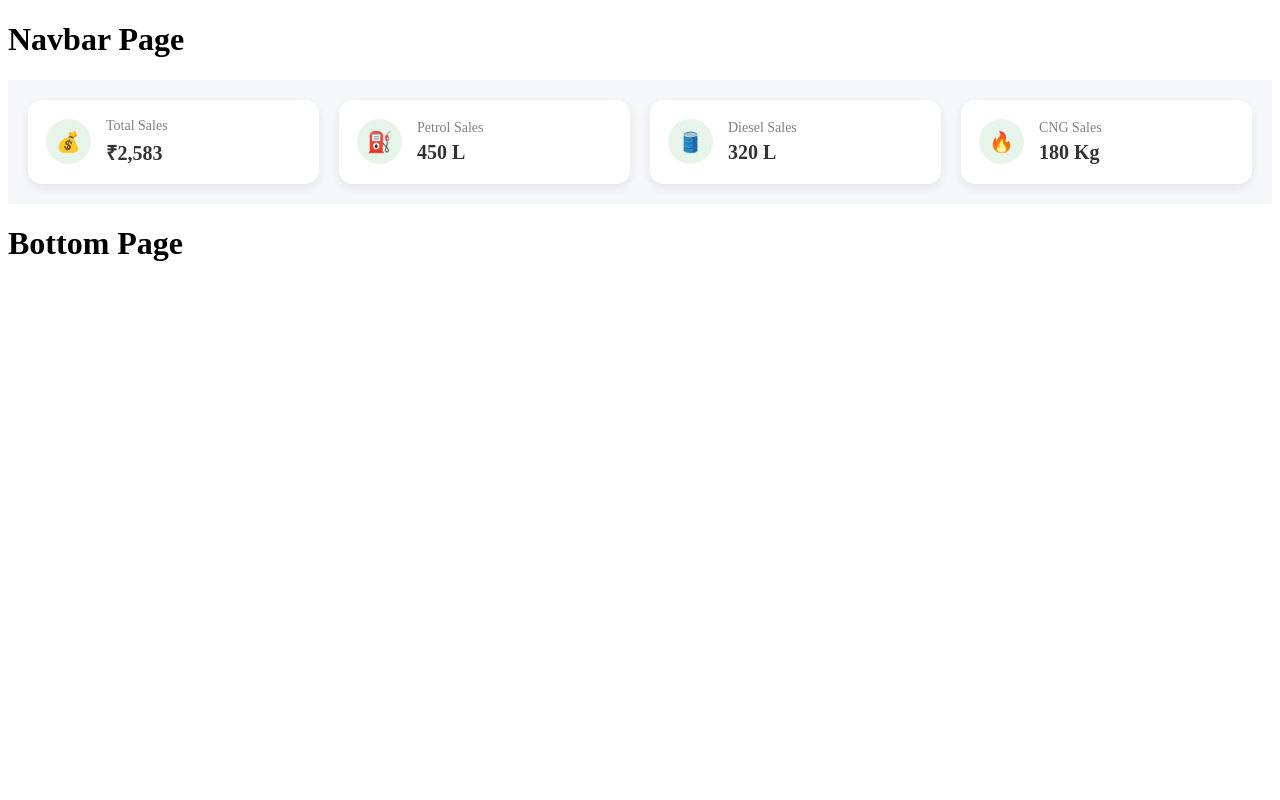
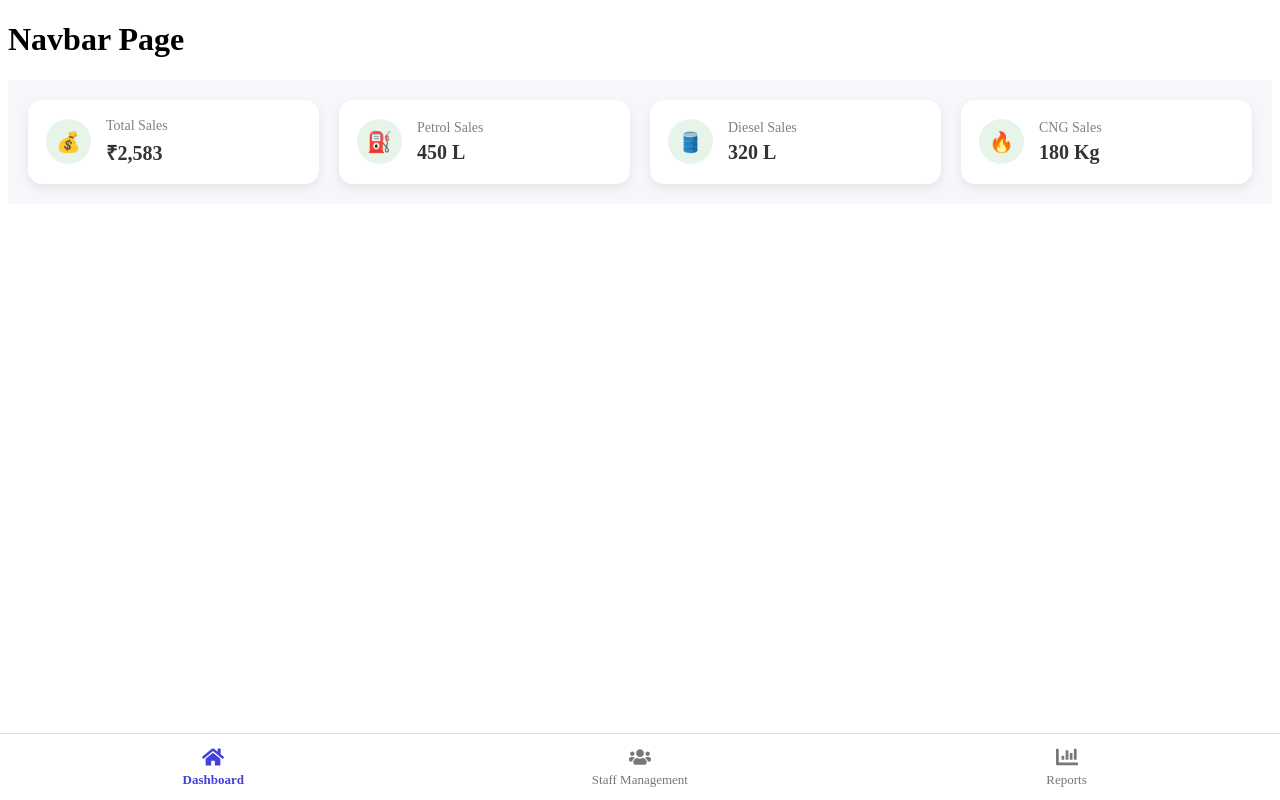
Before and after one commit to DnyaneshwarArgade/Petrol-Pump-Project, a React (Vite) app: page /dashboard in a window 1280 px wide. Built offline with nearby package versions, Linux system fonts and the light colour scheme.

Commit message:
Bottom Navbar

```diff
--- a/package.json
+++ b/package.json
@@ -13,7 +13,7 @@
     "react": "^19.2.0",
     "react-dom": "^19.2.0",
     "react-icons": "^5.5.0",
-    "react-router-dom": "^7.11.0"
+    "react-router-dom": "^7.12.0"
   },
   "devDependencies": {
     "@eslint/js": "^9.39.1",
--- /dev/null
+++ b/src/Components/Bottom.css
@@ -0,0 +1,63 @@
+*{
+    margin: opx;
+    padding: 0px;
+   }
+   /* Bottomnav Bar */
+  .bottom-nav {
+  position: fixed;
+  bottom: 0;
+  left: 0;
+  width: 100%;
+  background: #ffffff;
+  border-top: 1px solid #e0e0e0;
+  display: flex;
+  z-index: 1000;
+  }
+   .nav-item {
+  flex: 0 0 33.33%;
+  text-decoration: none !important;
+  color: #777777;
+  display: flex;
+  flex-direction: column;
+  align-items: center;
+  justify-content: center;
+  padding: 12px 0;
+  transition: color 0.3s ease;
+  }
+  .icon {
+  font-size: 22px;
+  margin-bottom: 4px;
+  transition: color 0.3s ease;
+  }
+   .nav-item span {
+  font-size: 13px;
+  }
+  .nav-item.active {
+  color: #4340df;
+  font-weight: 600;
+ }
+  .nav-item.active .icon {
+  color: #4340df;
+   }
+  .nav-item:hover {
+  color: #4340df;
+}
+  /* Tablet */
+  @media (max-width: 991px) {
+  .icon {
+    font-size: 20px;
+  }
+  .nav-item span {
+    font-size: 12px;
+  }
+  }
+  /* Mobile */
+   @media (max-width: 767px) {
+  .icon {
+    font-size: 18px;
+  }
+
+  .nav-item span {
+    font-size: 11px;
+  }
+    }
--- a/src/Components/Bottom.jsx
+++ b/src/Components/Bottom.jsx
@@ -1,11 +1,29 @@
 import React from 'react';
+import '../Components/Bottom.css';
 
-function Bottom()
-{
-    return(
-        <div>
-            <h1>Bottom Page</h1>
-        </div>
-    )
-}
-export default Bottom;
+
+import { NavLink } from "react-router-dom";
+import { FaHome, FaUsers, FaChartBar } from "react-icons/fa";
+
+const BottomNav = () => {
+  return (
+    <nav className="bottom-nav">
+      <NavLink to="/Dashboard" className="nav-item">
+        <FaHome className="icon" />
+        <span>Dashboard</span>
+      </NavLink>
+
+      <NavLink to="/StaffManagement" className="nav-item">
+        <FaUsers className="icon" />
+        <span>Staff Management</span>
+      </NavLink>
+
+      <NavLink to="/Reports" className="nav-item">
+        <FaChartBar className="icon" />
+        <span>Reports</span>
+      </NavLink>
+    </nav>
+  );
+};
+
+export default BottomNav;
```
Also changed, not shown: 1 other file (tests, documents, lock files or other folders).
